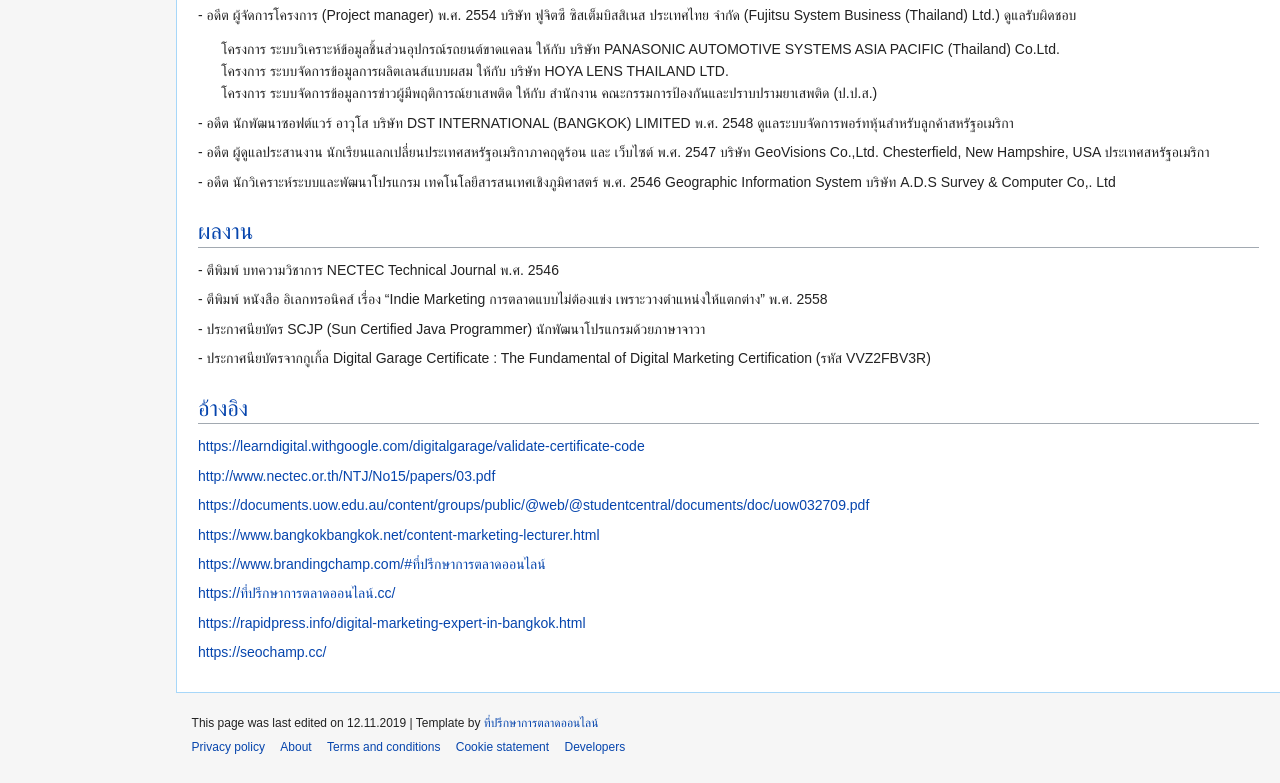
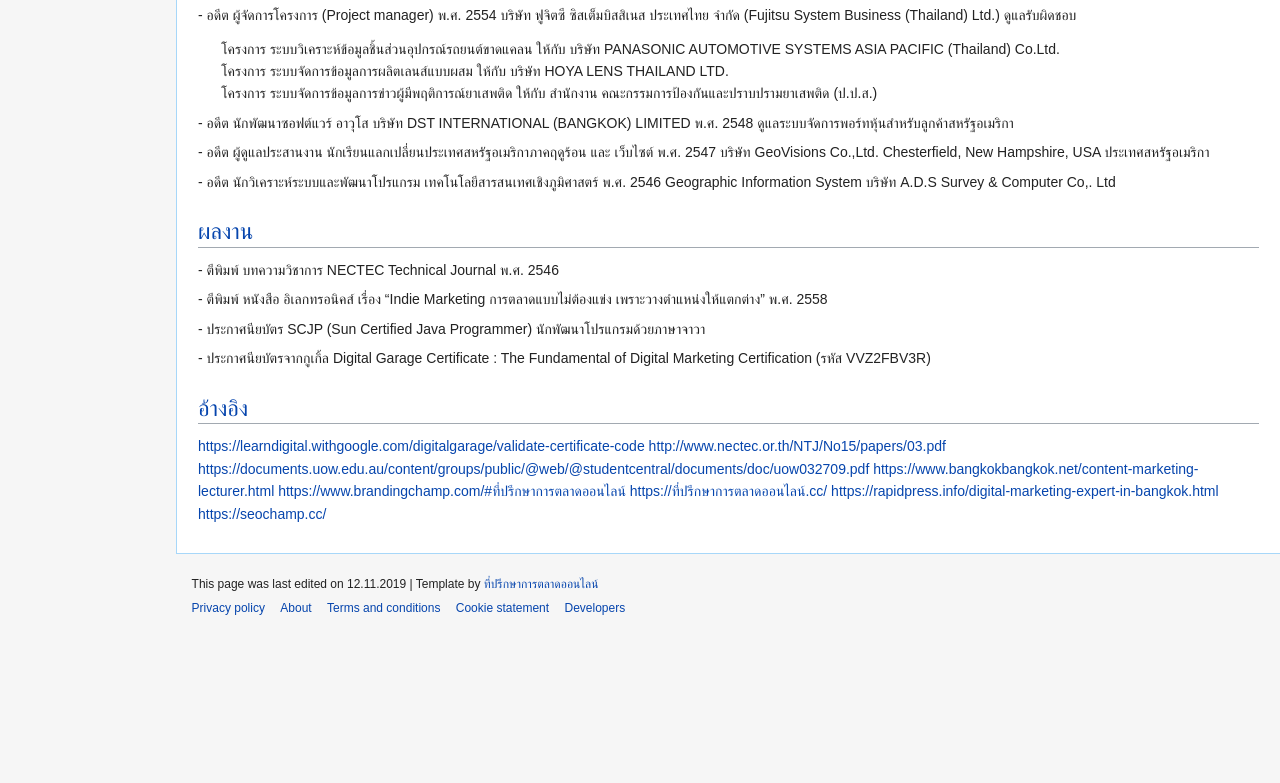
Before and after one commit to inwebook/master, a plain HTML site: page index.html in a window 1280 px wide. Shown: the part 809-1592 px from the top of the page. After the commit the page ends 1453 px from the top, so only its background shows below. Drawn offline with nearby package versions, Linux system fonts and the light colour scheme; a web font is replaced by a local one.

Commit message:
Update index.html

```diff
--- a/index.html
+++ b/index.html
@@ -156,14 +156,14 @@
                     <p>- ประกาศนียบัตรจากกูเกิ้ล Digital Garage Certificate : The Fundamental of Digital Marketing Certification (รหัส VVZ2FBV3R)</p>
 
 					<h2><a name="refferal">อ้างอิง</a></h2>
-					<p><a href="https://learndigital.withgoogle.com/digitalgarage/validate-certificate-code" rel="nofollow">https://learndigital.withgoogle.com/digitalgarage/validate-certificate-code</a></p>
-					<p><a href="http://www.nectec.or.th/NTJ/No15/papers/03.pdf" rel="nofollow">http://www.nectec.or.th/NTJ/No15/papers/03.pdf</a></p>
-					<p><a href="https://documents.uow.edu.au/content/groups/public/@web/@studentcentral/documents/doc/uow032709.pdf" rel="nofollow">https://documents.uow.edu.au/content/groups/public/@web/@studentcentral/documents/doc/uow032709.pdf</a></p>
-					<p><a href="https://www.bangkokbangkok.net/content-marketing-lecturer.html" rel="dofollow">https://www.bangkokbangkok.net/content-marketing-lecturer.html</a></p>
-					<p><a href="https://www.brandingchamp.com/#ที่ปรึกษาการตลาดออนไลน์" rel="dofollow">https://www.brandingchamp.com/#ที่ปรึกษาการตลาดออนไลน์</a></p>
-					<p><a href="https://ที่ปรึกษาการตลาดออนไลน์.cc/" rel="dofollow">https://ที่ปรึกษาการตลาดออนไลน์.cc/</a></p>
-					<p><a href="https://rapidpress.info/digital-marketing-expert-in-bangkok.html" rel="dofollow">https://rapidpress.info/digital-marketing-expert-in-bangkok.html</p>
-					<p><a href="https://seochamp.cc/" rel="dofollow">https://seochamp.cc/</a></p>
+					<p><a href="https://learndigital.withgoogle.com/digitalgarage/validate-certificate-code" rel="nofollow">https://learndigital.withgoogle.com/digitalgarage/validate-certificate-code</a>
+					<a href="http://www.nectec.or.th/NTJ/No15/papers/03.pdf" rel="nofollow">http://www.nectec.or.th/NTJ/No15/papers/03.pdf</a>
+					<a href="https://documents.uow.edu.au/content/groups/public/@web/@studentcentral/documents/doc/uow032709.pdf" rel="nofollow">https://documents.uow.edu.au/content/groups/public/@web/@studentcentral/documents/doc/uow032709.pdf</a>
+					<a href="https://www.bangkokbangkok.net/content-marketing-lecturer.html" rel="dofollow">https://www.bangkokbangkok.net/content-marketing-lecturer.html</a>
+					<a href="https://www.brandingchamp.com/#ที่ปรึกษาการตลาดออนไลน์" rel="dofollow">https://www.brandingchamp.com/#ที่ปรึกษาการตลาดออนไลน์</a>
+					<a href="https://ที่ปรึกษาการตลาดออนไลน์.cc/" rel="dofollow">https://ที่ปรึกษาการตลาดออนไลน์.cc/</a>
+					<a href="https://rapidpress.info/digital-marketing-expert-in-bangkok.html" rel="dofollow">https://rapidpress.info/digital-marketing-expert-in-bangkok.html
+					<a href="https://seochamp.cc/" rel="dofollow">https://seochamp.cc/</a></p>
 					<!--div class="lavenderBox">
 						<div class="header">Panel title</div>
 						<div class="subtitle linklist"><a href="#">Lorem</a> <a href="#">Ipsum</a> <a href="#">Dolorestitas</a> </div>
```
